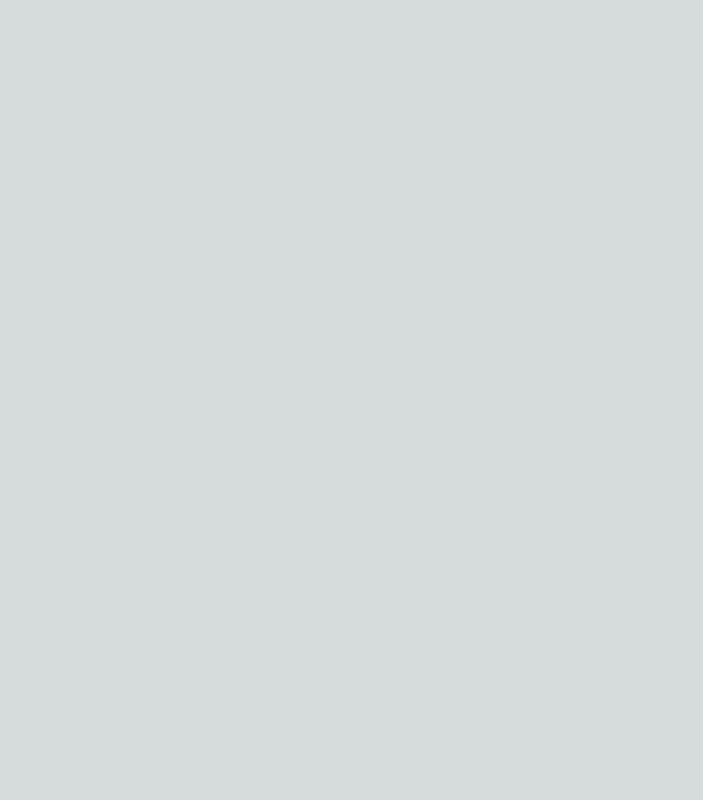
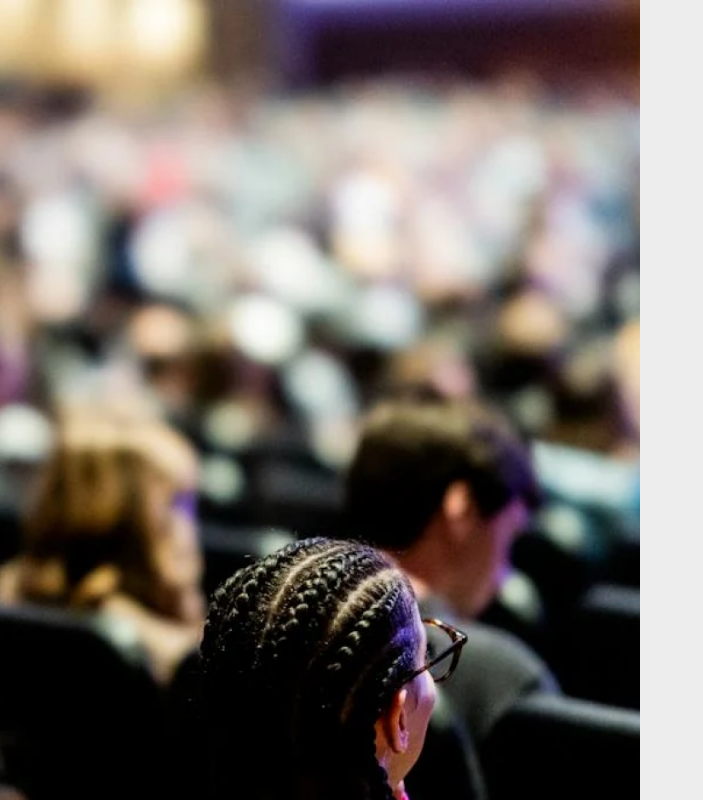
Before and after one commit to gio221/Grupo-2--CJR, a Next.js app in the folder grupo2brabo/: page /login in a window 1280 px wide. Shown: the whole page, without its empty margins (0-703 px from the left). Built offline with nearby package versions, Linux system fonts and the light colour scheme.

Commit message:
:sparkles: nova funcionalidade:imagem na tela de login

```diff
--- a/grupo2brabo/src/app/login/page.tsx
+++ b/grupo2brabo/src/app/login/page.tsx
@@ -1,6 +1,8 @@
 import React from "react"
 export default function login(): JSX.Element {
     return(
-        <div></div>
+        <div className="w-screen h-screen bg-[#EDEDED]">
+           <img className="w-2/4 h-screen" src="/imagem.png"></img>
+        </div>
     );
 };
```
Also changed, not shown: grupo2brabo/public/imagem.png (added).
